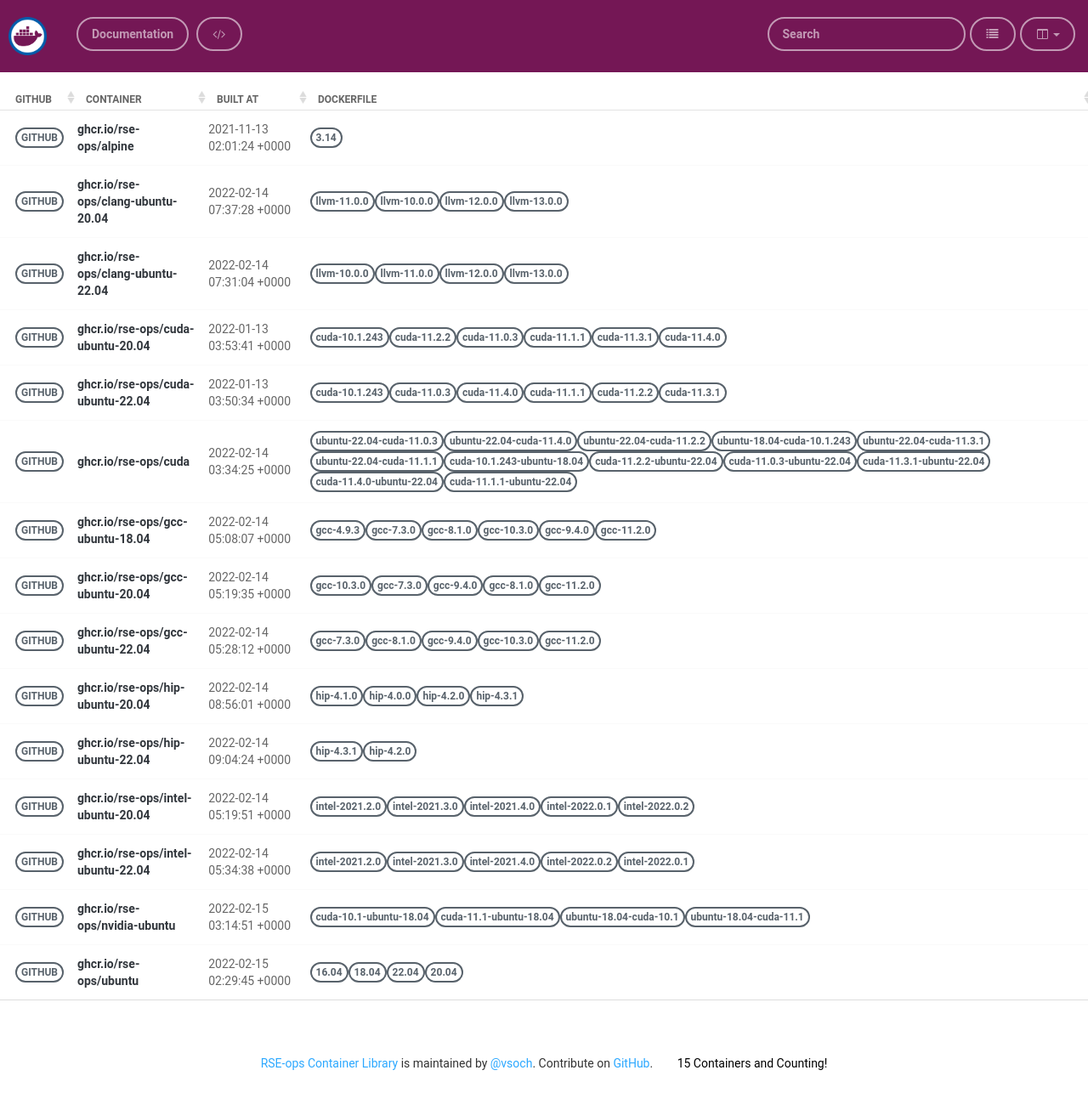
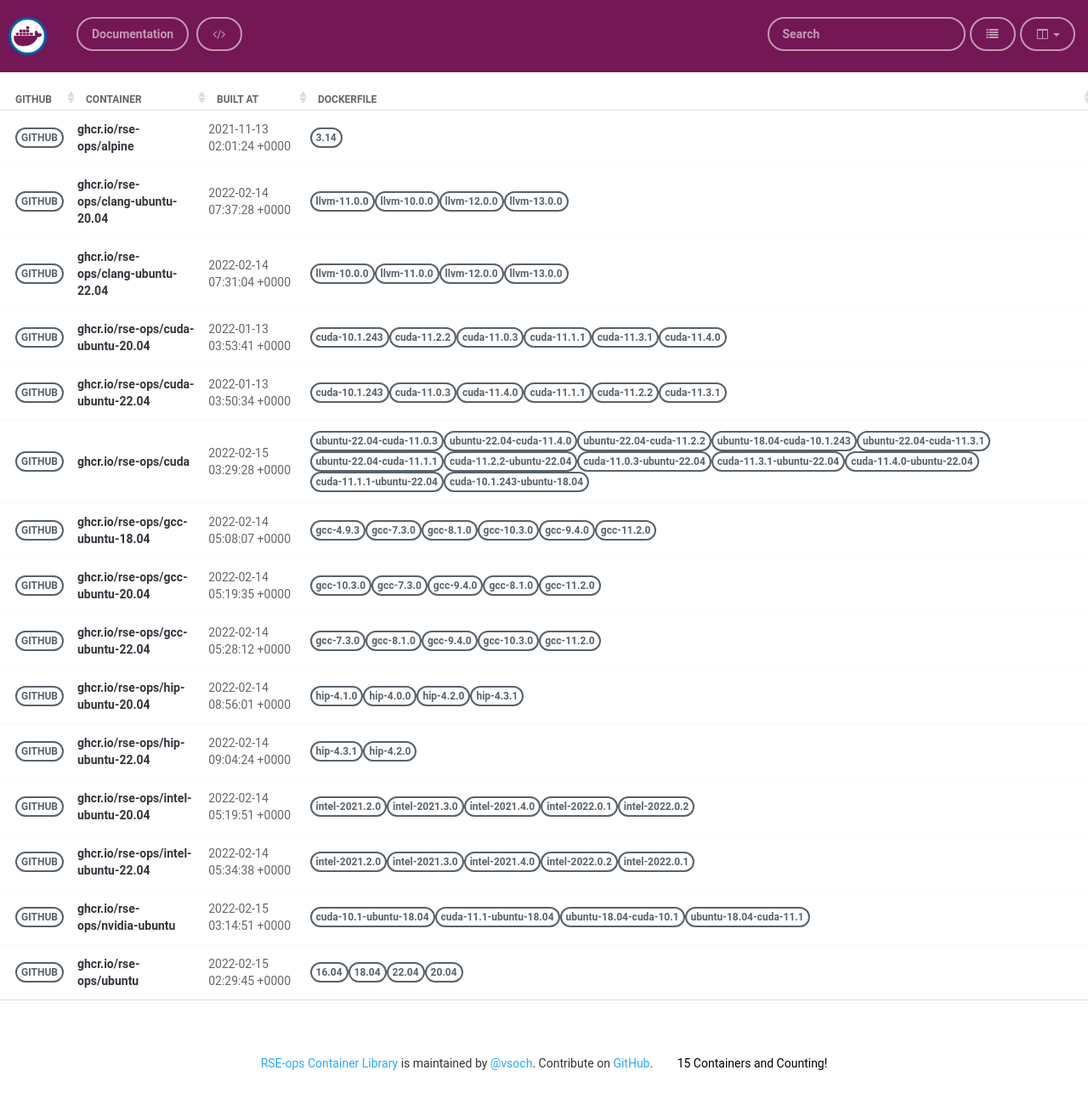
Before and after one commit to rse-ops/docker-images, a Jekyll site: the page built from pages/index.md, in a window 1280 px wide. Shown: the whole page at 85% size. Built offline with Jekyll 4.4.1, drawn with Linux system fonts in a browser that asks for light colours; nearby versions of some CDN libraries.

Commit message:
Automated push to update library 2022-02-15

```diff
--- a/_library/ghcr.io-rse-ops-cuda.md
+++ b/_library/ghcr.io-rse-ops-cuda.md
@@ -1,7 +1,7 @@
 ---
 layout: container
 name: ghcr.io/rse-ops/cuda
-updated_at: 2022-02-14 03:34:25.428069
+updated_at: 2022-02-15 03:29:28.165981
 
 
 container_url: https://github.com/orgs/rse-ops/packages/container/package/cuda
```
Also changed, not shown: other parts of _library/ghcr.io-rse-ops-cuda.md (+3 -3 lines).
